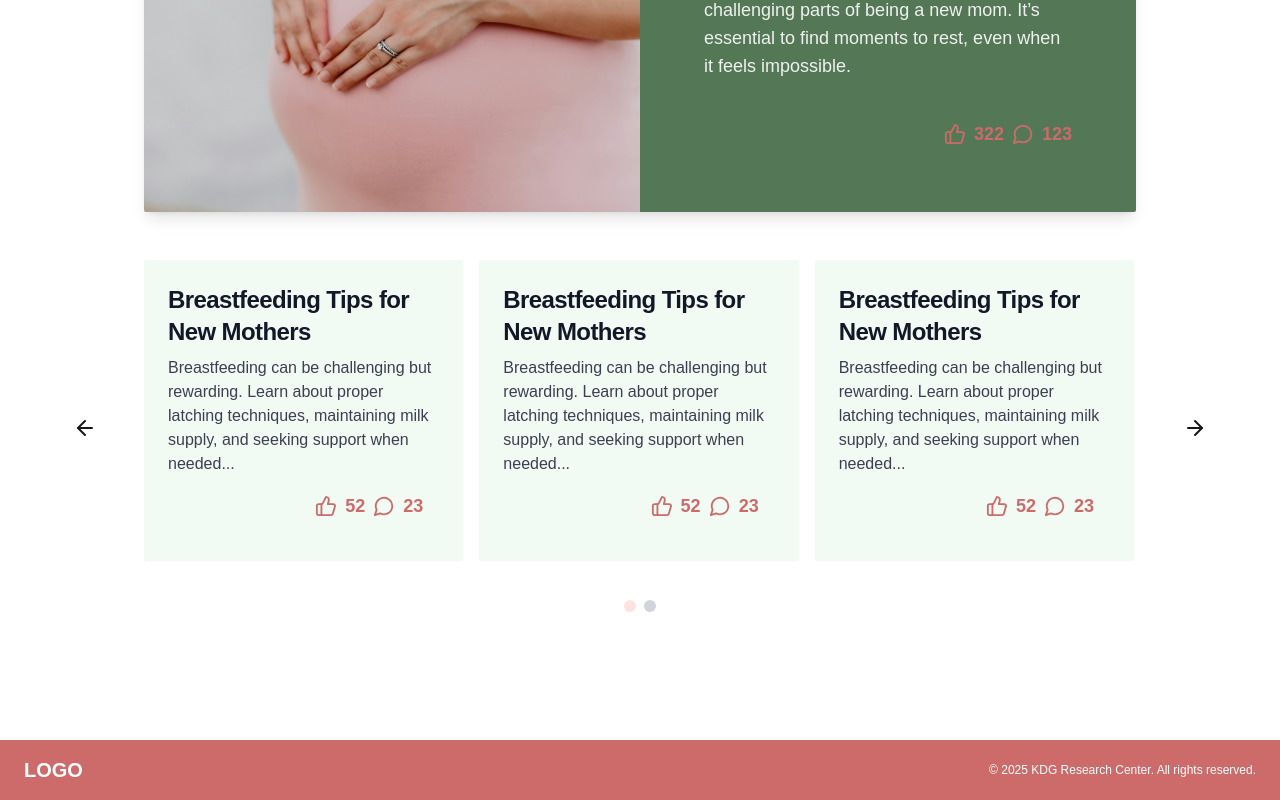
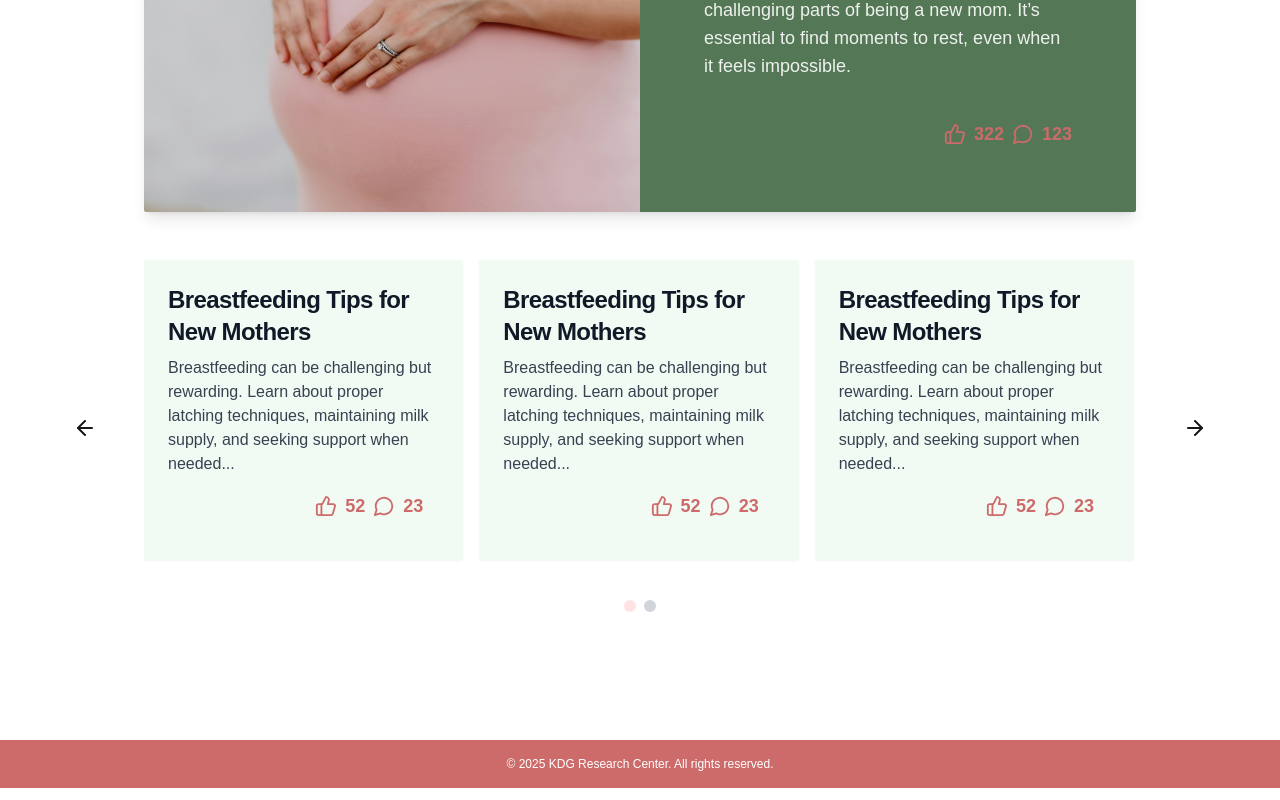
Before and after one commit to KdG-BCIT-ISSP/nest-client, a Next.js app: page / in a window 1280 px wide. Shown: the part 1356-2156 px from the top of the page. Built offline with nearby package versions, Linux system fonts and the light colour scheme; no server answers.

Commit message:
remove icon from footer

```diff
--- a/components/Footer.tsx
+++ b/components/Footer.tsx
@@ -1,9 +1,6 @@
 export default function Footer() {
   return (
-    <footer className="bg-tertiary text-white py-4 flex justify-between items-center px-6 z-30">
-      <span className="text-xl font-semibold whitespace-nowrap text-white">
-        LOGO
-      </span>
+    <footer className="bg-tertiary text-white py-4 text-center px-6 z-30">
       <p className="text-xs">
         © {new Date().getFullYear()} KDG Research Center. All rights reserved.
       </p>
```
